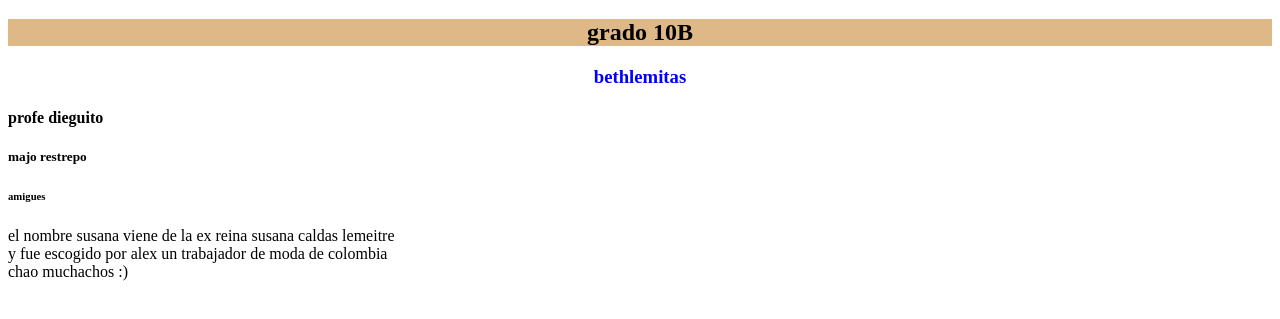
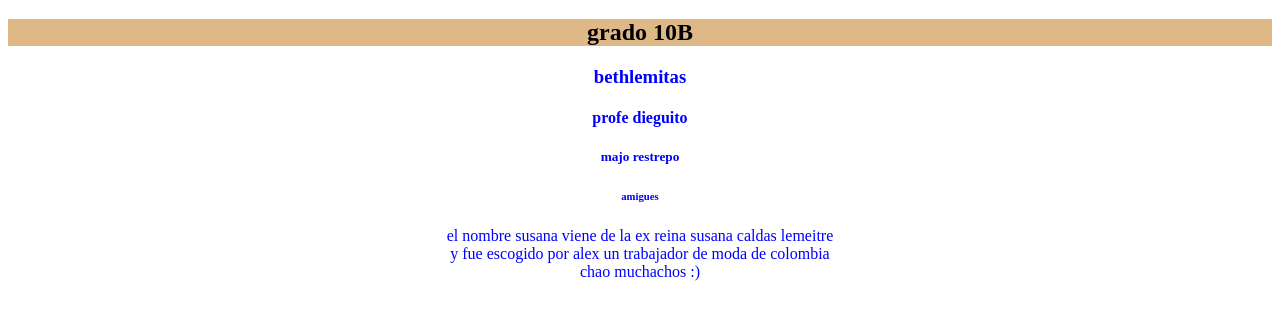
Before and after one commit to susana-pulidoe/html-susana-pulidoe, a website: page index.html in a window 1280 px wide. Shown: the part 61-380 px from the top of the page. Drawn offline with Linux system fonts and the light colour scheme.

Commit message:
susy marzo 1

```diff
--- a/style.css
+++ b/style.css
@@ -3,12 +3,14 @@ h1 {
   front-size: 100px;
   text-align: center;
   background-color: purple;
+  text-shadow: ; 10px 10px black
 }
 h2 {
   color: black;
   front-size: 100px;
   text-align: center;
   background-color: burlywood;
+
 }
 h3 {
   color: blue;
@@ -16,3 +18,29 @@ h3 {
   text-align: center;
   background-color: (179, 152, 117);
 }
+h4 {
+  color: blue;
+  front-size: 20px;
+  text-align: center;
+  background-color: (179, 152, 117);
+}
+
+h5 {
+  color: blue;
+  front-size: 20px;
+  text-align: center;
+  background-color: (179, 152, 117);
+}
+
+h6 {
+  color: blue;
+  front-size: 20px;
+  text-align: center;
+  background-color: (179, 152, 117);
+}
+p {
+  color: blue;
+  front-size: 20px;
+  text-align: center;
+  background-color: (179, 152, 117);
+}
```
Also changed, not shown: index.html (line endings or trailing spaces), 1 other file.
